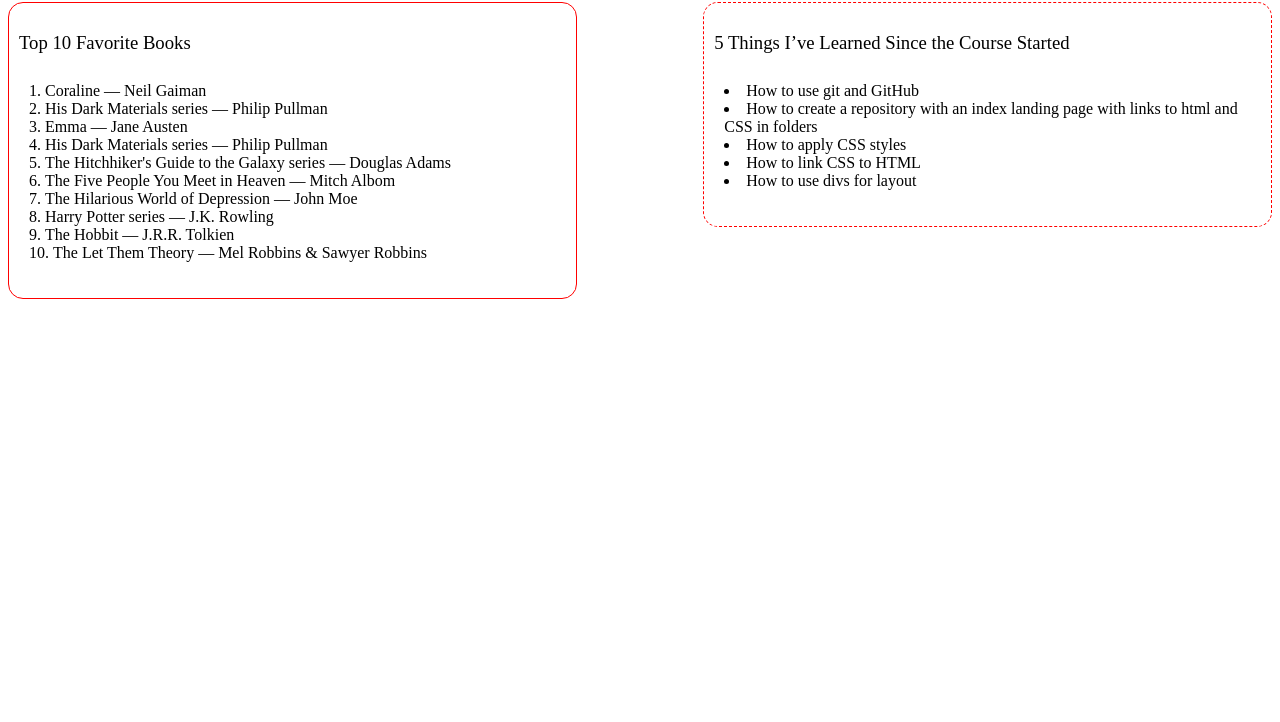
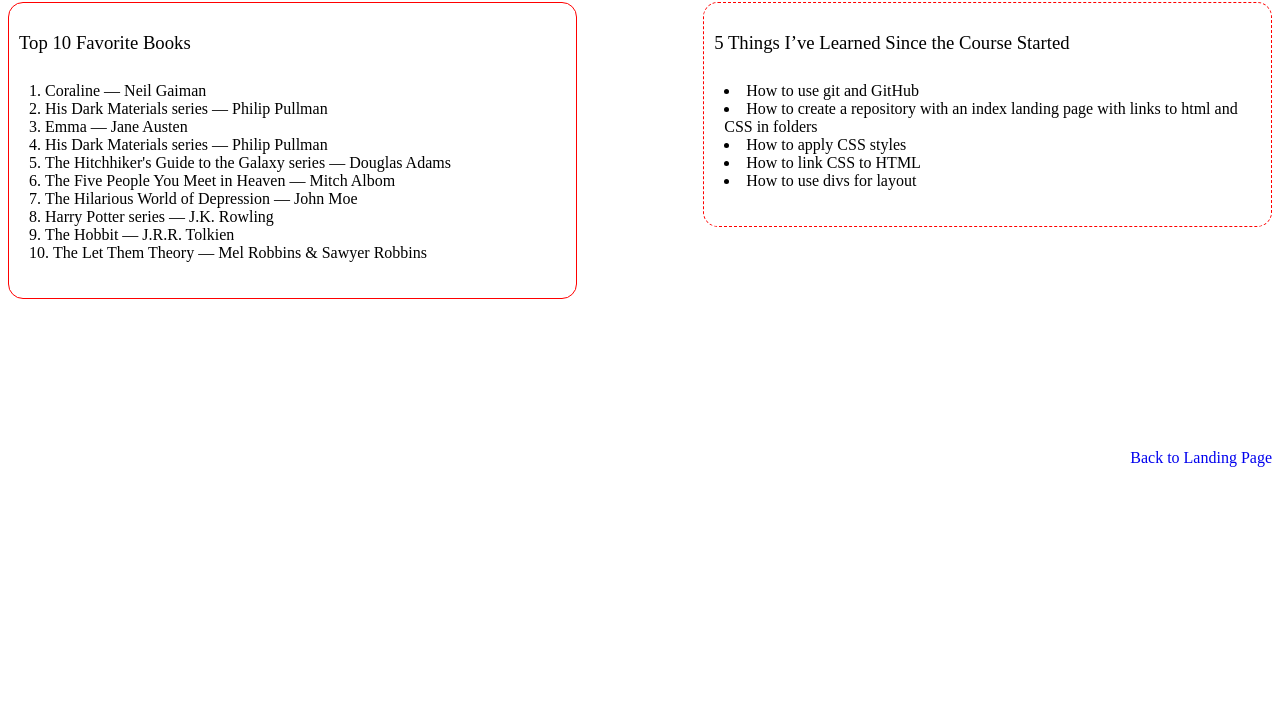
Before and after one commit to AuroraC25/csd-340, a plain HTML site: page module-3/crippen_mod3_3.html in a window 1280 px wide. Shown: the part 78-800 px from the top of the page. Drawn offline with Linux system fonts and the light colour scheme.

Commit message:
update module-3

```diff
--- a/module-3/crippen_mod3_3.css
+++ b/module-3/crippen_mod3_3.css
@@ -67,7 +67,7 @@ ol, ul {
 
 .bottom {
     width: 100%;
-    margin-top: 60%;
+    margin-top: 150px;
     margin-bottom: 20px;
 }
 
```
